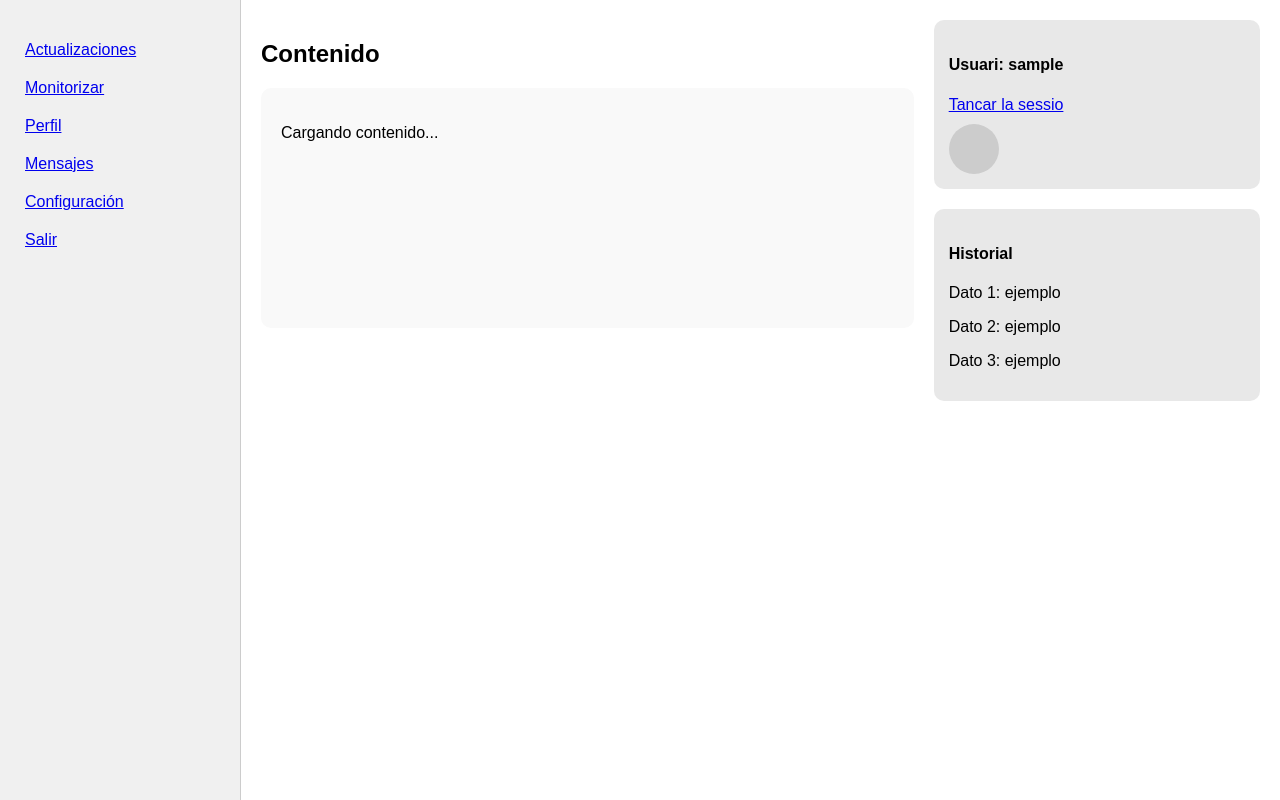
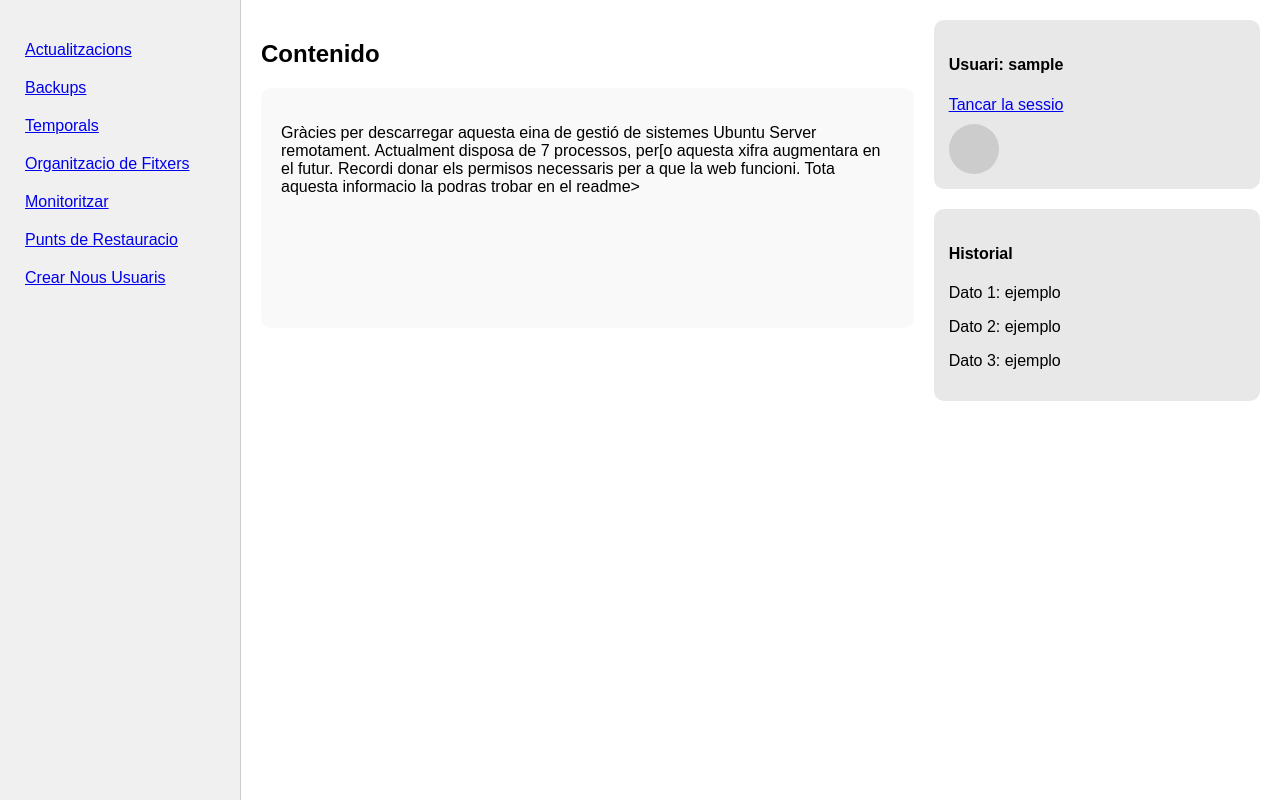
Before and after one commit to DarthTreleys/Proyecto_Final, a PHP site: page / in a window 1280 px wide. Run offline with PHP 8.4, Linux system fonts and the light colour scheme; the visitor is signed in with stand-in values (Sample User, id 1).

Commit message:
Update index.php

```diff
--- a/Projecte/index.php
+++ b/Projecte/index.php
@@ -27,20 +27,22 @@ if (!isset($_SESSION['usuari'])) {
 <body>
   <div class="sidebar">
     <ul>
-      <li><a href="actus.php">Actualizaciones</a></li>
-      <li><a href="monitorizar.php">Monitorizar</a></li>
-      <li><a href="perfil.php">Perfil</a></li>
-      <li><a href="mensajes.php">Mensajes</a></li>
-      <li><a href="configuracion.php">Configuración</a></li>
-      <li><a href="salir.php">Salir</a></li>
+      <li><a href="actus.php">Actualitzacions</a></li>
+      <li><a href="backups.php">Backups</a></li>
+      <li><a href="temp.php">Temporals</a></li>
+      <li><a href="orden.php">Organitzacio de Fitxers</a></li>
+      <li><a href="monitoritzar.php">Monitoritzar</a></li>
+      <li><a href="rest.php">Punts de Restauracio</a></li>
+      <li><a href="users.php">Crear Nous Usuaris</a></li>
     </ul>
   </div>
+
 
   <div class="main-content">
     <div class="contenido-central">
       <h2>Contenido</h2>
       <div id="contenido">
-        <p>Cargando contenido...</p>
+        <p>Gràcies per descarregar aquesta eina de gestió de sistemes Ubuntu Server remotament. Actualment disposa de 7 processos, per[o aquesta xifra augmentara en el futur. Recordi donar els permisos necessaris per a que la web funcioni. Tota aquesta informacio la podras trobar en el readme>
       </div>
     </div>
 
```
